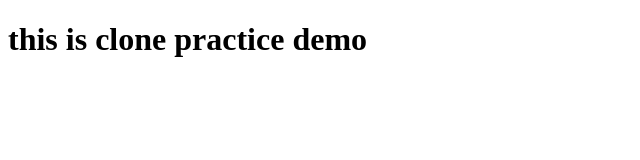
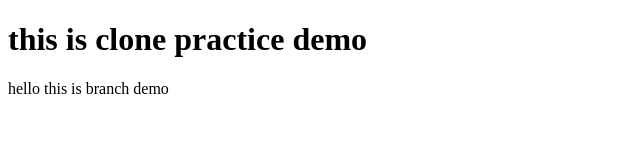
Before and after one commit to jigs-cmd/devops-revised, a plain HTML site: page index.html in a window 1280 px wide. Shown: the whole page, without its empty margins (0-640 px from the left). Drawn offline with Linux system fonts and the light colour scheme.

Commit message:
branch edit

```diff
--- a/index.html
+++ b/index.html
@@ -7,5 +7,6 @@
 </head>
 <body>
     <h1>this is clone practice demo</h1>
+    <p>hello this is branch demo</p>
 </body>
 </html>
```
